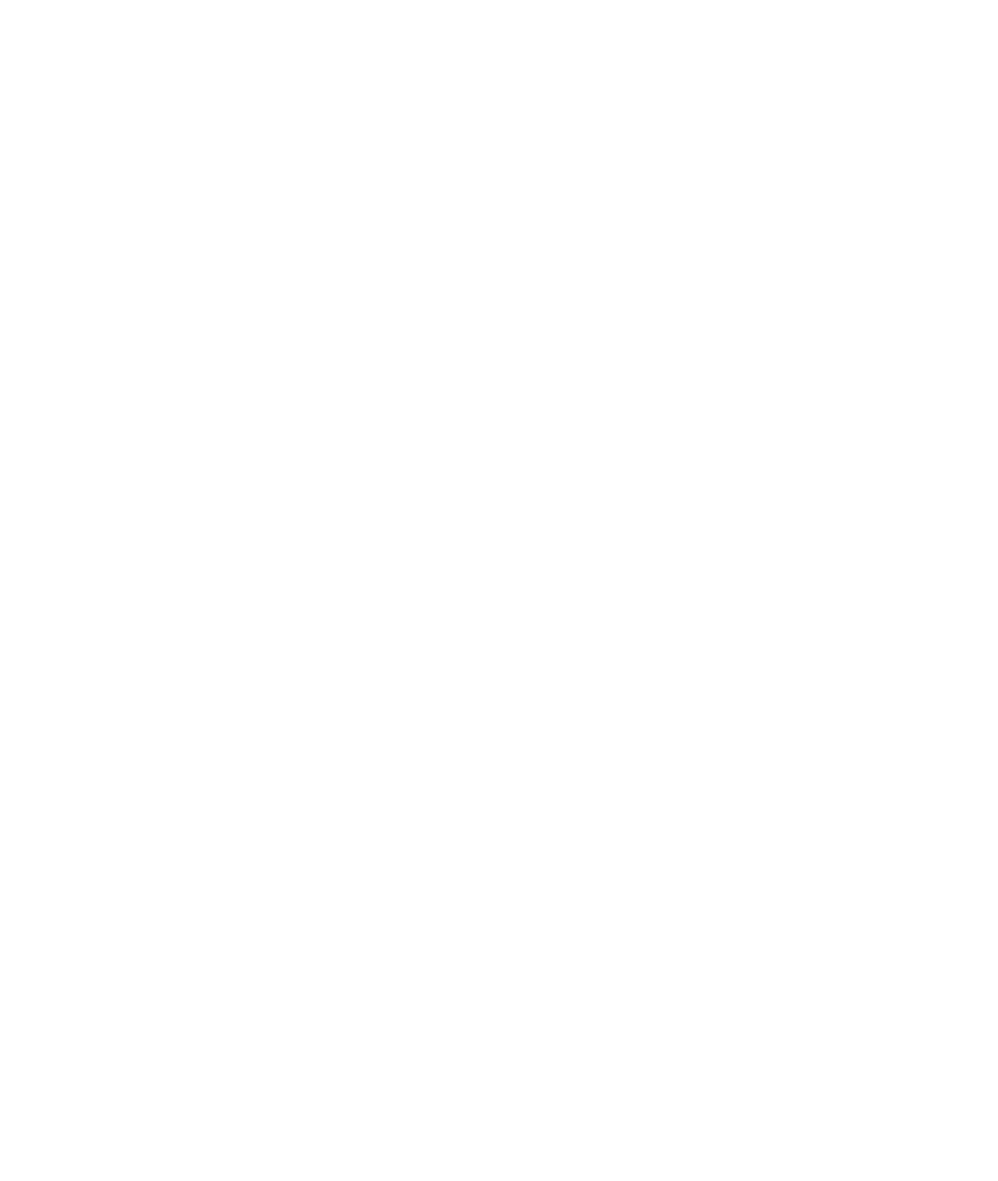
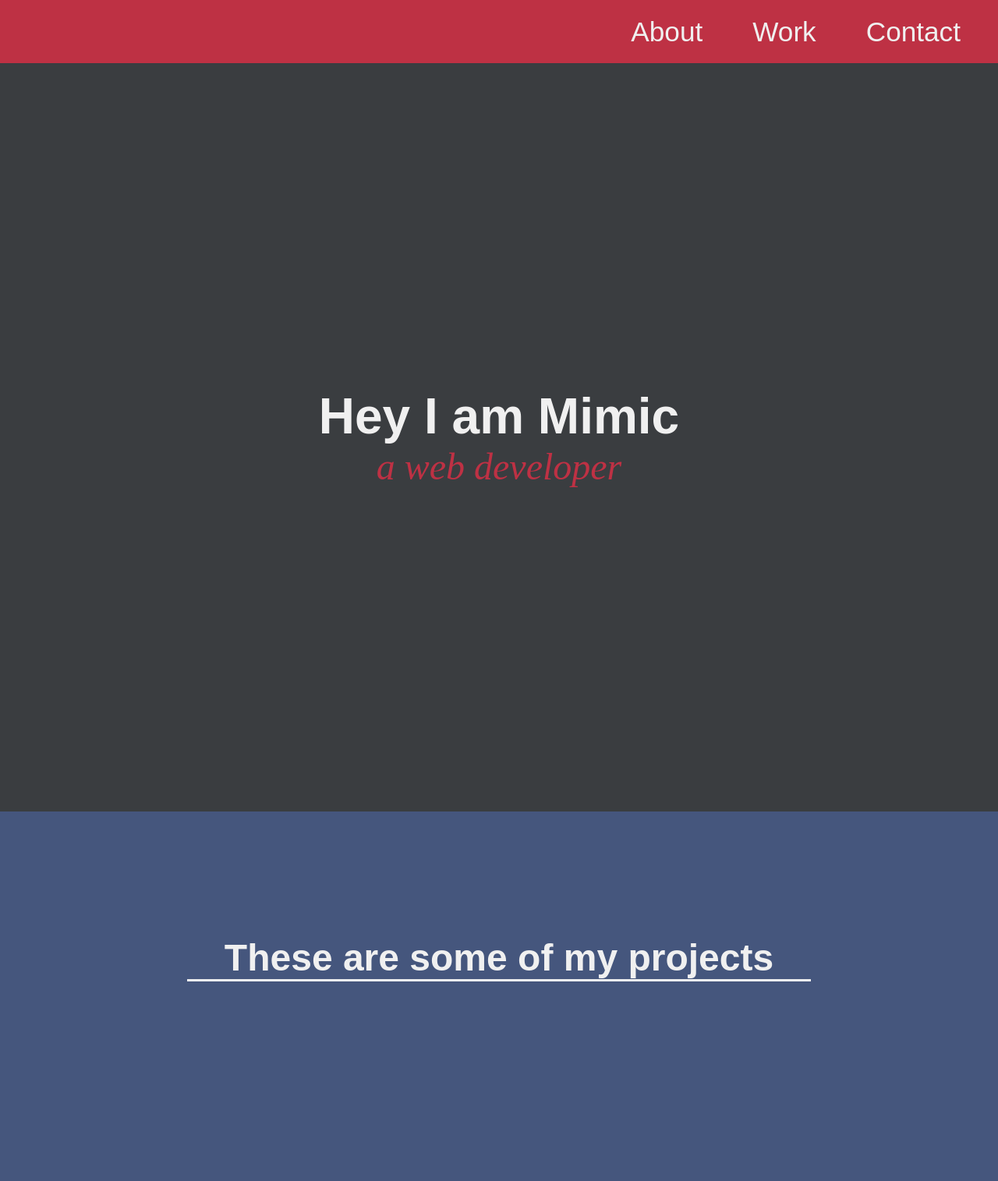
Before and after one commit to saadiarehman/SAADIA-REHMAN-PORTFOLIO-KS, a plain HTML site: page index.html in a window 1280 px wide. Shown: the whole page at 78% size. Before the commit the page ends 800 px from the top, so only its background shows below. Drawn offline with Linux system fonts and the light colour scheme.

Commit message:
second commit

```diff
--- a/index.html
+++ b/index.html
@@ -7,6 +7,31 @@
     <link rel="stylesheet" href="./style.css">
 </head>
 <body>
+    <!--Top Navbar start -->
+    <nav class="navbartop">
+        <ul class="navlist">
+            <li>
+                <a href="">About</a>
+                <a href="">Work</a>
+                <a href="">Contact</a>
+            </li>
+        </ul>
+    </nav>
+    <!--Top Navbar end -->
+    <!--welcome section start -->
+    <div class="welcomecontainer">
+        <h1>Hey I am Mimic</h1>
+        <p>a web developer</p>
+    </div>
+    <!--welcome section end -->
+    <!--project section start -->
+    <div class="projectsection">
+        <div class="projectsectionheader">
+            <h2>These are some of my projects</h2>
+        </div>
+
+    </div>
+    <!--project section end -->
 
 </body>
 </html>
--- a/style.css
+++ b/style.css
@@ -0,0 +1,70 @@
+
+*{
+    margin: 0;
+    padding: 0;
+    color: #f0f0f0;
+}
+.navbartop{
+    background-color: #be3144;
+    font-family: 'Poppins', sans-serif;
+    font-size: 1.8rem;
+    font-weight: 400;
+    line-height: 1.4;
+    display: flex;
+    justify-content: flex-end;
+    width: 100%;
+}
+.navbartop ul li{
+    display: flex;
+    list-style: none;
+    justify-content: center;
+}
+.navlist li a{
+    margin-right: 2rem;
+
+   text-decoration: none;
+   font-size: 2.2rem;
+    padding: 1rem;
+}
+.navlist li a:hover{
+
+    background-color: #45567d;
+ }
+.welcomecontainer{
+    width: 100%;
+    height: 120vh;
+    background-color: #3a3d40;
+    display: flex;
+    flex-direction: column;
+    justify-content: center;
+    align-items: center;
+}
+.welcomecontainer h1{
+    font-size: 4rem;
+    font-family: 'Raleway', sans-serif;
+    font-weight: 700;
+
+
+}
+.welcomecontainer p{
+    font-size: 3rem;
+    font-weight: 200;
+    font-style: italic;
+    color: #be3144;
+}
+.projectsection{
+    text-align: center;
+    padding: 10rem 2rem;
+    background: #45567d;
+}
+.projectsectionheader{
+    max-width: 800px;
+    margin: 0 auto 6rem auto;
+    border-bottom: 0.2rem solid #f0f0f0;
+}
+.projectsection h2{
+    font-size: 3rem;
+    font-family: 'Raleway', sans-serif;
+    font-weight: 700;
+    text-align: center;
+}
```
